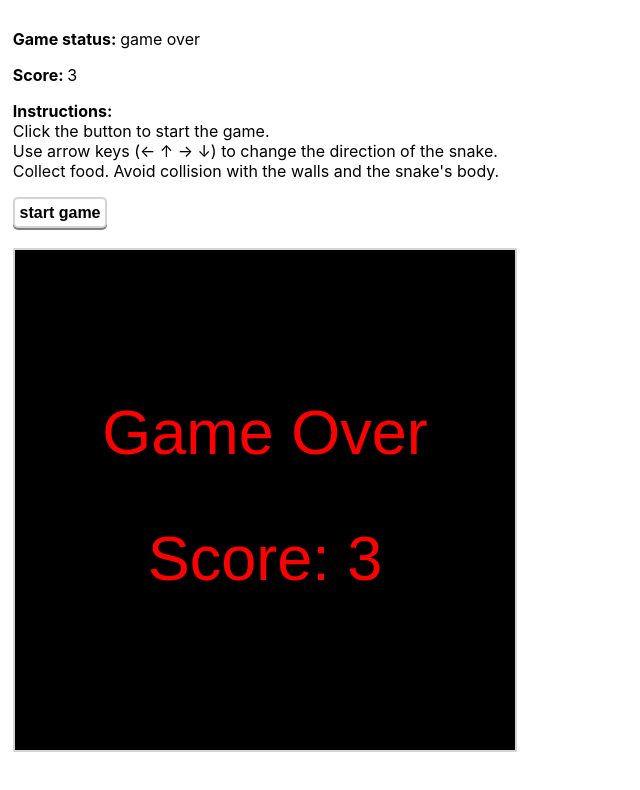
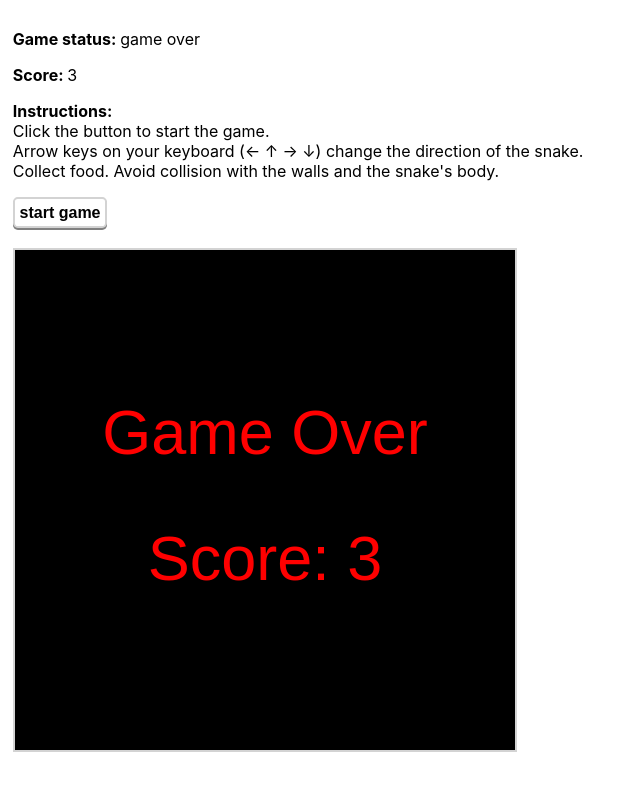
Before and after one commit to b-lukaszuk/snake_game, a React (Create React App) app in the folder my-app/: page / in a window 1280 px wide. Shown: the top 790 px of the page, without its empty margins (0-640 px from the left). Built offline with nearby package versions, Linux system fonts and the light colour scheme.

Commit message:
dodano ostobny komponent Instructions

```diff
--- a/my-app/src/App.tsx
+++ b/my-app/src/App.tsx
@@ -7,6 +7,7 @@ import eatFood from "./utils/eatFood";
 import getFreeRandBlock from "./utils/getRandBlock";
 import willSnakeHitWall from "./utils/willSnakeHitWall";
 import willSnakeEatItself from "./utils/willSnakeEatItself";
+import Instructions from "./components/Instructions";
 
 import Direction from "./types/Direction";
 import config from "./config/config";
@@ -122,16 +123,7 @@ const App: React.FC = (): ReactElement<HTMLElement> => {
                 <b>Score: </b>
                 {score}
             </p>
-            <p>
-                <b>Instructions: </b>
-                <br />
-                Click the button to start the game.
-                <br />
-                Use arrow keys (&#8592; &#8593; &#8594; &#8595;) to change the direction
-                of the snake.
-                <br />
-                Collect food. Avoid collision with the walls and the snake's body.
-            </p>
+            <Instructions />
             {gameOver && (
                 <button
                     onClick={() => {
--- /dev/null
+++ b/my-app/src/components/Instructions.tsx
@@ -0,0 +1,17 @@
+import { ReactElement } from "react";
+
+const Instructions: React.FC = (): ReactElement<HTMLElement> => {
+    return (
+        <p>
+            <b>Instructions: </b>
+            <br />
+            Click the button to start the game.
+            <br />
+            Arrow keys on your keyboard (&#8592; &#8593; &#8594; &#8595;) change the direction of the snake.
+            <br />
+            Collect food. Avoid collision with the walls and the snake's body.
+        </p>
+    )
+}
+
+export default Instructions;
```
